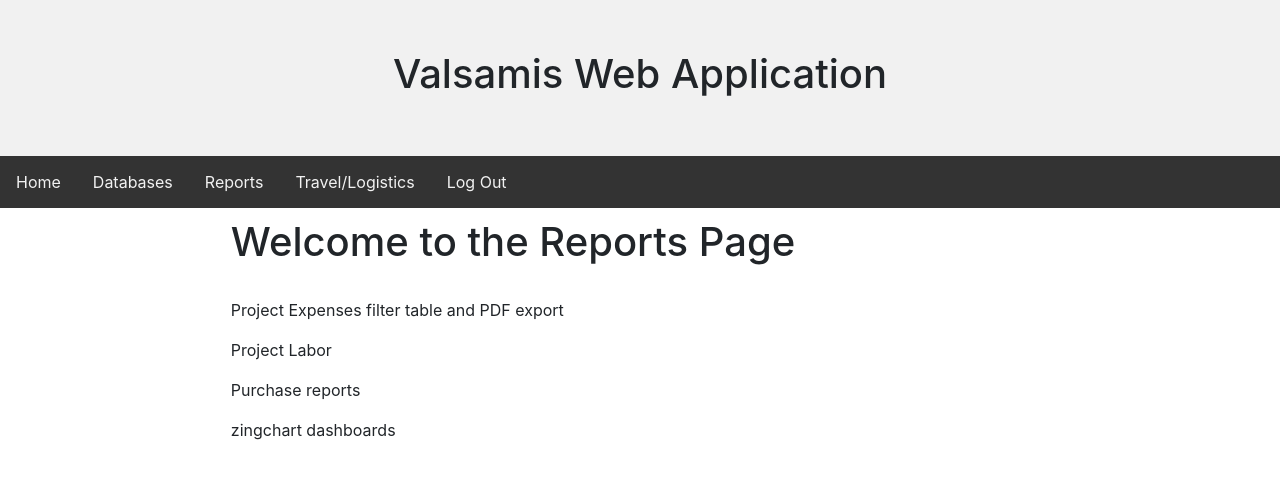
After one commit to gitvkvk/ERP-module, a Django app: page /valsamis/reports in a window 1280 px wide. The commit adds this page. Shown: the top 479 px of the page. Run offline with Django 3.2, Linux system fonts and the light colour scheme; some libraries are stand-ins or nearby versions.

Commit message:
adding development branch

```diff
--- a/valsamis/templates/base_generic2.html
+++ b/valsamis/templates/base_generic2.html
@@ -96,7 +96,8 @@
 <div class="topnav">
   <a href="{% url 'index' %}">Home</a>
   <a href="{% url 'databases' %}">Databases</a>
-  <a href="{% url 'forms' %}">Forms</a>
+  <a href="{% url 'reports' %}">Reports</a>
+  <a href=""> Travel/Logistics</a>
   <a href="{% url 'logout' %}"> Log Out</a>
 
 {% endblock %}
--- /dev/null
+++ b/valsamis/templates/reports.html
@@ -0,0 +1,14 @@
+{% extends "base_generic2.html" %}
+
+{% block content %}
+
+  <h1>Welcome to the Reports Page</h1>
+  <br>
+  <p>Project Expenses filter table and PDF export</p>
+  <p>Project Labor </a> <br></p>
+  <p>Purchase reports </a> <br></p>
+  <p>zingchart dashboards</p>
+  <br>
+
+
+{% endblock %}
--- a/valsamis/templates/valsamis/shiplist.html
+++ b/valsamis/templates/valsamis/shiplist.html
@@ -13,7 +13,7 @@
           <tr>
             <th>Ship Name</th>
             <th>Created by</th>
-            <th>Edited by</th> by</th>
+            <th>Edited by</th>
             <th>Company</th>
             <th>Type of ship</th>
             <th>Date Created</th>
--- a/valsamis/urls.py
+++ b/valsamis/urls.py
@@ -13,7 +13,7 @@
        #Base URLs
        path('', views.index, name='index'), #home
        path('databases', views.databases, name='databases'),
-       path('forms', views.formspage, name='forms'),
+       path('reports', views.reportspage, name='reports'),
        #purpose is to show number of ships in database, can delete these later
        path('databases/branchview', views.branchview, name='branchview'),
        path('databases/customerview', views.customerview, name='customerview'),
--- a/valsamis/views.py
+++ b/valsamis/views.py
@@ -26,8 +26,8 @@
     return render(request, 'index.html')
 def databases(request):
     return render(request, 'databases.html')
-def formspage(request):
-    return render(request, 'forms.html')
+def reportspage(request):
+    return render(request, 'reports.html')
 #delete this later, only as examples
 def branchview(request):
     num_ship = ship.objects.all().count()
```
Also changed, not shown: valsamis/models.py (+16 -10 lines), valsamis/templates/forms.html (deleted, +0 -25 lines), db.sqlite3, valsamis/migrations/0006_alter_project_id.py (added), 1 other file.
